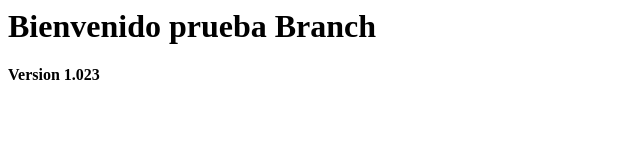
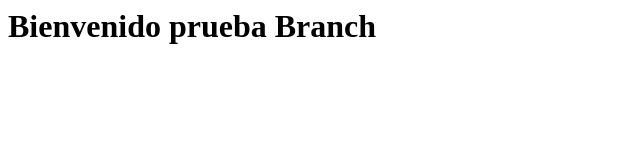
Before and after one commit to Croatoan-90/G09-Ciclo-3, a plain HTML site: page index.html in a window 1280 px wide. Shown: the full height of the page, 0-640 px from the left. Drawn offline with Linux system fonts and the light colour scheme.

Commit message:
Revert "Versión"
This reverts commit f2a9f88bf0d57ab68a03506239da3c1665ceda2b.

```diff
--- a/index.html
+++ b/index.html
@@ -1,4 +1,3 @@
 <html>
 <h1> Bienvenido prueba Branch</h1>
-<b> Version 1.023 </b>
 </html>
```
